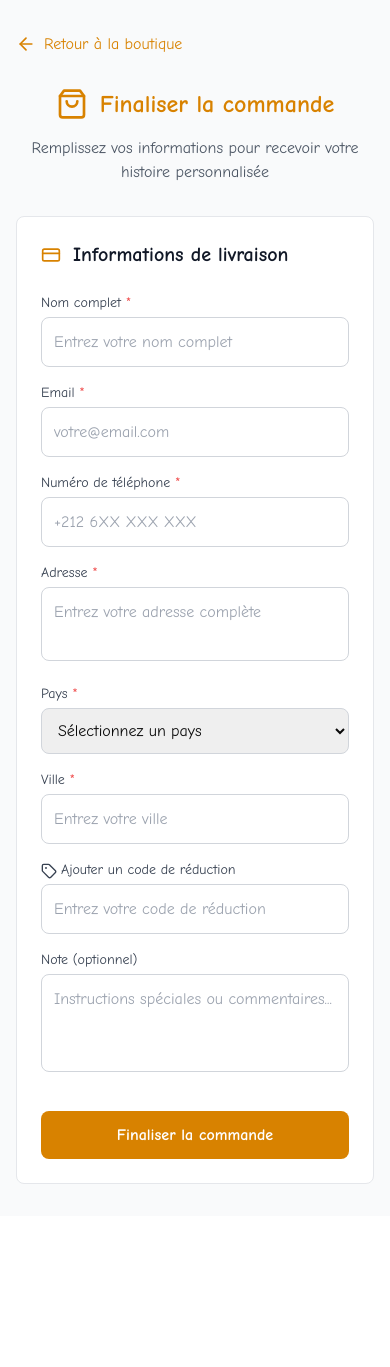
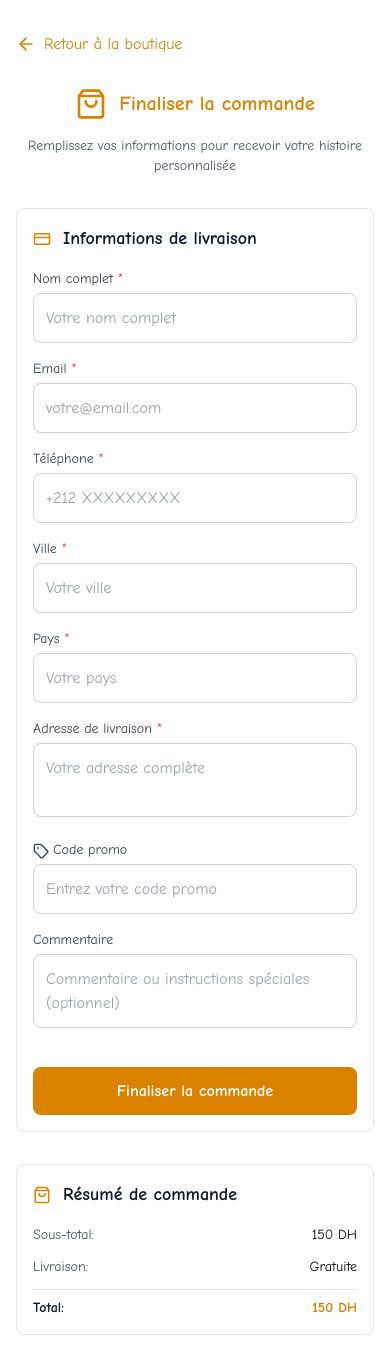
Before and after one commit to nordixdotma/kidstorytime, a Next.js app: page /checkout in a window 390 px wide. Before the commit the page ends 1216 px from the top, so only its background shows below. Built offline with nearby package versions, Linux system fonts and the light colour scheme.

Commit message:
update the apercu/prdocut

```diff
--- a/app/checkout/page.tsx
+++ b/app/checkout/page.tsx
@@ -8,26 +8,26 @@ import Link from "next/link"
 import { useState } from "react"
 
 interface CheckoutFormData {
-  nom: string
+  fullName: string
   email: string
-  numero: string
-  adresse: string
-  paye: string
-  ville: string
-  note: string
-  codeReduction: string
+  phone: string
+  city: string
+  country: string
+  address: string
+  comment: string
+  promoCode: string
 }
 
 export default function CheckoutPage() {
   const [formData, setFormData] = useState<CheckoutFormData>({
-    nom: "",
+    fullName: "",
     email: "",
-    numero: "",
-    adresse: "",
-    paye: "",
-    ville: "",
-    note: "",
-    codeReduction: "",
+    phone: "",
+    city: "",
+    country: "",
+    address: "",
+    comment: "",
+    promoCode: "",
   })
 
   const [errors, setErrors] = useState<Partial<CheckoutFormData>>({})
@@ -44,13 +44,13 @@ export default function CheckoutPage() {
   const validateForm = () => {
     const newErrors: Partial<CheckoutFormData> = {}
 
-    if (!formData.nom.trim()) newErrors.nom = "Le nom est obligatoire"
+    if (!formData.fullName.trim()) newErrors.fullName = "Le nom est obligatoire"
     if (!formData.email.trim()) newErrors.email = "L'email est obligatoire"
     else if (!/\S+@\S+\.\S+/.test(formData.email)) newErrors.email = "Format d'email invalide"
-    if (!formData.numero.trim()) newErrors.numero = "Le numéro de téléphone est obligatoire"
-    if (!formData.adresse.trim()) newErrors.adresse = "L'adresse est obligatoire"
-    if (!formData.paye.trim()) newErrors.paye = "Le pays est obligatoire"
-    if (!formData.ville.trim()) newErrors.ville = "La ville est obligatoire"
+    if (!formData.phone.trim()) newErrors.phone = "Le numéro de téléphone est obligatoire"
+    if (!formData.address.trim()) newErrors.address = "L'adresse est obligatoire"
+    if (!formData.country.trim()) newErrors.country = "Le pays est obligatoire"
+    if (!formData.city.trim()) newErrors.city = "La ville est obligatoire"
 
     setErrors(newErrors)
     return Object.keys(newErrors).length === 0
@@ -75,14 +75,14 @@ export default function CheckoutPage() {
 
       // Reset form
       setFormData({
-        nom: "",
+        fullName: "",
         email: "",
-        numero: "",
-        adresse: "",
-        paye: "",
-        ville: "",
-        note: "",
-        codeReduction: "",
+        phone: "",
+        city: "",
+        country: "",
+        address: "",
+        comment: "",
+        promoCode: "",
       })
     } catch (error) {
       console.error("Error submitting order:", error)
@@ -93,8 +93,8 @@ export default function CheckoutPage() {
   }
 
   return (
-    <main className="min-h-screen bg-gray-50">
-      <div className="max-w-2xl mx-auto px-4 sm:px-6 lg:px-8 py-8">
+    <main className="min-h-screen bg-white">
+      <div className="max-w-6xl mx-auto px-4 sm:px-6 lg:px-8 py-8">
         {/* Back Button */}
         <Link
           href="/boutique"
@@ -109,43 +109,77 @@ export default function CheckoutPage() {
           <motion.div initial={{ opacity: 0, y: 20 }} animate={{ opacity: 1, y: 0 }} transition={{ duration: 0.6 }}>
             <div className="flex items-center justify-center mb-4">
               <ShoppingBag className="text-[#d88200] mr-3" size={32} />
-              <h1 className="text-2xl md:text-3xl font-black text-[#d88200]">Finaliser la commande</h1>
+              <h1 className="text-xl md:text-2xl font-black text-[#d88200]">Finaliser la commande</h1>
             </div>
-            <p className="text-base text-gray-600 max-w-xl mx-auto">
+            <p className="text-sm text-gray-600 max-w-xl mx-auto">
               Remplissez vos informations pour recevoir votre histoire personnalisée
             </p>
           </motion.div>
         </div>
 
+        <div className="grid grid-cols-1 lg:grid-cols-2 gap-8 max-w-4xl mx-auto">
+          {/* Left Column - Order Information (Desktop) */}
           <motion.div
-          initial={{ opacity: 0, y: 30 }}
-          animate={{ opacity: 1, y: 0 }}
+            initial={{ opacity: 0, x: -30 }}
+            animate={{ opacity: 1, x: 0 }}
+            transition={{ duration: 0.8, delay: 0.1 }}
+            className="order-2 lg:order-1"
+          >
+            <div className="p-4 md:p-6 border border-gray-200 rounded-lg">
+              <div className="flex items-center mb-4">
+                <ShoppingBag className="text-[#d88200] mr-3" size={18} />
+                <h2 className="text-lg font-bold text-gray-900">Résumé de commande</h2>
+              </div>
+
+              {/* Order summary content would go here */}
+              <div className="space-y-3 text-sm">
+                <div className="flex justify-between">
+                  <span className="text-gray-600">Sous-total:</span>
+                  <span className="font-medium">150 DH</span>
+                </div>
+                <div className="flex justify-between">
+                  <span className="text-gray-600">Livraison:</span>
+                  <span className="font-medium">Gratuite</span>
+                </div>
+                <div className="flex justify-between pt-2 border-t font-bold">
+                  <span className="text-gray-900">Total:</span>
+                  <span className="text-[#d88200]">150 DH</span>
+                </div>
+              </div>
+            </div>
+          </motion.div>
+
+          {/* Right Column - Form Inputs (Desktop) */}
+          <motion.div
+            initial={{ opacity: 0, x: 30 }}
+            animate={{ opacity: 1, x: 0 }}
             transition={{ duration: 0.8, delay: 0.2 }}
-          className="bg-white rounded-lg p-6 md:p-8 border border-gray-200"
+            className="order-1 lg:order-2"
           >
-          <div className="flex items-center mb-6">
-            <CreditCard className="text-[#d88200] mr-3" size={20} />
-            <h2 className="text-xl font-bold text-gray-900">Informations de livraison</h2>
+            <div className="p-4 md:p-6 border border-gray-200 rounded-lg">
+              <div className="flex items-center mb-4">
+                <CreditCard className="text-[#d88200] mr-3" size={18} />
+                <h2 className="text-lg font-bold text-gray-900">Informations de livraison</h2>
               </div>
 
               <form onSubmit={handleSubmit} className="space-y-4">
-            {/* Nom */}
+                {/* Full Name */}
                 <div>
                   <label className="block text-sm font-medium text-gray-700 mb-1">
                     Nom complet <span className="text-red-500">*</span>
                   </label>
                   <input
                     type="text"
-                value={formData.nom}
-                onChange={(e) => handleInputChange("nom", e.target.value)}
+                    value={formData.fullName}
+                    onChange={(e) => handleInputChange("fullName", e.target.value)}
                     className={`w-full p-3 border rounded-lg focus:outline-none focus:ring-2 transition-colors ${
-                  errors.nom
+                      errors.fullName
                         ? "border-red-500 focus:ring-red-500"
                         : "border-gray-300 focus:ring-[#d88200] focus:border-[#d88200]"
                     }`}
-                placeholder="Entrez votre nom complet"
+                    placeholder="Votre nom complet"
                   />
-              {errors.nom && <p className="text-red-500 text-sm mt-1">{errors.nom}</p>}
+                  {errors.fullName && <p className="text-red-500 text-sm mt-1">{errors.fullName}</p>}
                 </div>
 
                 {/* Email */}
@@ -167,114 +201,107 @@ export default function CheckoutPage() {
                   {errors.email && <p className="text-red-500 text-sm mt-1">{errors.email}</p>}
                 </div>
 
-            {/* Numéro */}
+                {/* Phone */}
                 <div>
                   <label className="block text-sm font-medium text-gray-700 mb-1">
-                Numéro de téléphone <span className="text-red-500">*</span>
+                    Téléphone <span className="text-red-500">*</span>
                   </label>
                   <input
                     type="tel"
-                value={formData.numero}
-                onChange={(e) => handleInputChange("numero", e.target.value)}
+                    value={formData.phone}
+                    onChange={(e) => handleInputChange("phone", e.target.value)}
                     className={`w-full p-3 border rounded-lg focus:outline-none focus:ring-2 transition-colors ${
-                  errors.numero
+                      errors.phone
                         ? "border-red-500 focus:ring-red-500"
                         : "border-gray-300 focus:ring-[#d88200] focus:border-[#d88200]"
                     }`}
-                placeholder="+212 6XX XXX XXX"
+                    placeholder="+212 XXXXXXXXX"
                   />
-              {errors.numero && <p className="text-red-500 text-sm mt-1">{errors.numero}</p>}
+                  {errors.phone && <p className="text-red-500 text-sm mt-1">{errors.phone}</p>}
                 </div>
 
-            {/* Adresse */}
-            <div>
-              <label className="block text-sm font-medium text-gray-700 mb-1">
-                Adresse <span className="text-red-500">*</span>
-              </label>
-              <textarea
-                value={formData.adresse}
-                onChange={(e) => handleInputChange("adresse", e.target.value)}
-                rows={2}
-                className={`w-full p-3 border rounded-lg focus:outline-none focus:ring-2 transition-colors resize-none ${
-                  errors.adresse
-                    ? "border-red-500 focus:ring-red-500"
-                    : "border-gray-300 focus:ring-[#d88200] focus:border-[#d88200]"
-                }`}
-                placeholder="Entrez votre adresse complète"
-              />
-              {errors.adresse && <p className="text-red-500 text-sm mt-1">{errors.adresse}</p>}
-            </div>
-
-            {/* Pays et Ville */}
+                {/* City and Country */}
                 <div className="grid grid-cols-1 md:grid-cols-2 gap-4">
-              {/* Pays */}
-              <div>
-                <label className="block text-sm font-medium text-gray-700 mb-1">
-                  Pays <span className="text-red-500">*</span>
-                </label>
-                <select
-                  value={formData.paye}
-                  onChange={(e) => handleInputChange("paye", e.target.value)}
-                  aria-label="Sélectionnez votre pays"
-                  className={`w-full p-3 border rounded-lg focus:outline-none focus:ring-2 transition-colors ${
-                    errors.paye
-                      ? "border-red-500 focus:ring-red-500"
-                      : "border-gray-300 focus:ring-[#d88200] focus:border-[#d88200]"
-                  }`}
-                >
-                  <option value="">Sélectionnez un pays</option>
-                  <option value="Maroc">Maroc</option>
-                  <option value="France">France</option>
-                  <option value="Belgique">Belgique</option>
-                  <option value="Canada">Canada</option>
-                  <option value="Autre">Autre</option>
-                </select>
-                {errors.paye && <p className="text-red-500 text-sm mt-1">{errors.paye}</p>}
-              </div>
-
-              {/* Ville */}
                   <div>
                     <label className="block text-sm font-medium text-gray-700 mb-1">
                       Ville <span className="text-red-500">*</span>
                     </label>
                     <input
                       type="text"
-                  value={formData.ville}
-                  onChange={(e) => handleInputChange("ville", e.target.value)}
+                      value={formData.city}
+                      onChange={(e) => handleInputChange("city", e.target.value)}
                       className={`w-full p-3 border rounded-lg focus:outline-none focus:ring-2 transition-colors ${
-                    errors.ville
+                        errors.city
                           ? "border-red-500 focus:ring-red-500"
                           : "border-gray-300 focus:ring-[#d88200] focus:border-[#d88200]"
                       }`}
-                  placeholder="Entrez votre ville"
+                      placeholder="Votre ville"
                     />
-                {errors.ville && <p className="text-red-500 text-sm mt-1">{errors.ville}</p>}
-              </div>
+                    {errors.city && <p className="text-red-500 text-sm mt-1">{errors.city}</p>}
                   </div>
 
                   <div>
                     <label className="block text-sm font-medium text-gray-700 mb-1">
-                <Tag size={16} className="inline mr-1" />
-                Ajouter un code de réduction
+                      Pays <span className="text-red-500">*</span>
                     </label>
                     <input
                       type="text"
-                value={formData.codeReduction}
-                onChange={(e) => handleInputChange("codeReduction", e.target.value)}
+                      value={formData.country}
+                      onChange={(e) => handleInputChange("country", e.target.value)}
+                      className={`w-full p-3 border rounded-lg focus:outline-none focus:ring-2 transition-colors ${
+                        errors.country
+                          ? "border-red-500 focus:ring-red-500"
+                          : "border-gray-300 focus:ring-[#d88200] focus:border-[#d88200]"
+                      }`}
+                      placeholder="Votre pays"
+                    />
+                    {errors.country && <p className="text-red-500 text-sm mt-1">{errors.country}</p>}
+                  </div>
+                </div>
+
+                {/* Address */}
+                <div>
+                  <label className="block text-sm font-medium text-gray-700 mb-1">
+                    Adresse de livraison <span className="text-red-500">*</span>
+                  </label>
+                  <textarea
+                    value={formData.address}
+                    onChange={(e) => handleInputChange("address", e.target.value)}
+                    rows={2}
+                    className={`w-full p-3 border rounded-lg focus:outline-none focus:ring-2 transition-colors resize-none ${
+                      errors.address
+                        ? "border-red-500 focus:ring-red-500"
+                        : "border-gray-300 focus:ring-[#d88200] focus:border-[#d88200]"
+                    }`}
+                    placeholder="Votre adresse complète"
+                  />
+                  {errors.address && <p className="text-red-500 text-sm mt-1">{errors.address}</p>}
+                </div>
+
+                {/* Promo Code */}
+                <div>
+                  <label className="block text-sm font-medium text-gray-700 mb-1">
+                    <Tag size={16} className="inline mr-1" />
+                    Code promo
+                  </label>
+                  <input
+                    type="text"
+                    value={formData.promoCode}
+                    onChange={(e) => handleInputChange("promoCode", e.target.value)}
                     className="w-full p-3 border border-gray-300 rounded-lg focus:outline-none focus:ring-2 focus:ring-[#d88200] focus:border-[#d88200] transition-colors"
-                placeholder="Entrez votre code de réduction"
+                    placeholder="Entrez votre code promo"
                   />
                 </div>
 
-            {/* Note */}
+                {/* Comment */}
                 <div>
-              <label className="block text-sm font-medium text-gray-700 mb-1">Note (optionnel)</label>
+                  <label className="block text-sm font-medium text-gray-700 mb-1">Commentaire</label>
                   <textarea
-                value={formData.note}
-                onChange={(e) => handleInputChange("note", e.target.value)}
-                rows={3}
+                    value={formData.comment}
+                    onChange={(e) => handleInputChange("comment", e.target.value)}
+                    rows={2}
                     className="w-full p-3 border border-gray-300 rounded-lg focus:outline-none focus:ring-2 focus:ring-[#d88200] focus:border-[#d88200] transition-colors resize-none"
-                placeholder="Instructions spéciales ou commentaires..."
+                    placeholder="Commentaire ou instructions spéciales (optionnel)"
                   />
                 </div>
 
@@ -300,7 +327,9 @@ export default function CheckoutPage() {
                   </motion.button>
                 </div>
               </form>
+            </div>
           </motion.div>
+        </div>
       </div>
     </main>
   )
```
Lines whose indentation alone changed are shown as unchanged.
